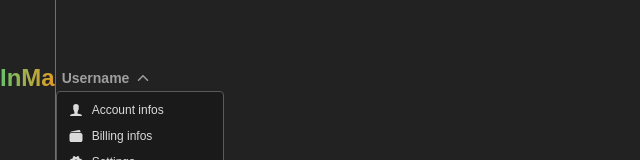
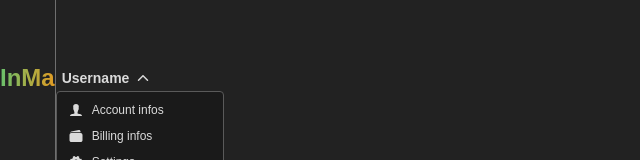
Before and after one commit to Darleanow/InvoiceManager, a Next.js app in the folder frontend/: page /sandbox in a window 1280 px wide. Both pictures are taken after a click on the button "Username". Shown: the part 322-482 px from the top of the page, without its empty margins (0-640 px from the left). Built offline with nearby package versions, Linux system fonts and the light colour scheme.

Commit message:
refactor(Atoms/Molecules): Refactor sass files to make more use of its features & refactor general code & remove unneeded gitkeeps

```diff
--- a/frontend/app/components/atoms/DropdownButton.jsx
+++ b/frontend/app/components/atoms/DropdownButton.jsx
@@ -3,7 +3,10 @@ import { IoIosArrowDown } from "react-icons/io";
 
 export default function DropdownButton({ children, onClick, state }) {
   return (
-    <button className={styles.dropdown_button} onClick={onClick}>
+    <button
+      className={`${styles.dropdown_button} ${state ? styles.active : ""}`}
+      onClick={onClick}
+    >
       <span className={styles.button_text}>{children}</span>
       <span className={`${styles.button_icon} ${state ? styles.rotated : ""}`}>
         <IoIosArrowDown />
--- a/frontend/app/components/atoms/DropdownButton.module.scss
+++ b/frontend/app/components/atoms/DropdownButton.module.scss
@@ -6,6 +6,12 @@ $font_weight: 600;
 @mixin flex-center {
     display: flex;
     align-items: center;
+}
+
+@mixin button-styles($color, $size) {
+    color: $color;
+    font-size: $size;
+    font-weight: $font_weight;
 }
 
 .dropdown_button {
@@ -17,9 +23,7 @@ $font_weight: 600;
     gap: 6px;
 
     .button_text {
-        color: $button_color;
-        font-weight: $font_weight;
-        font-size: $default_font_size;
+        @include button-styles($button_color, $default_font_size);
     }
 
     .button_icon {
@@ -28,13 +32,21 @@ $font_weight: 600;
         font-size: 16px;
     }
 
-    .rotated {
-        transform: rotate(180deg);
+    &:hover {
+        .button_text,
+        .button_icon {
+            color: $hover_color;
+        }
     }
 
-    &:hover {
-        * {
+    &.active {
+        .button_text,
+        .button_icon {
             color: $hover_color;
         }
     }
 }
+
+.rotated {
+    transform: rotate(180deg);
+}
--- a/frontend/app/components/atoms/DropdownContent.jsx
+++ b/frontend/app/components/atoms/DropdownContent.jsx
@@ -1,5 +1,4 @@
 import styles from "./DropdownContent.module.scss";
-
 import {
   IoIosPerson,
   IoIosWallet,
--- a/frontend/app/components/atoms/DropdownContent.module.scss
+++ b/frontend/app/components/atoms/DropdownContent.module.scss
@@ -35,9 +35,6 @@ $hover_bg_color: rgba(217, 217, 217, 0.2);
     @include action_base($color_exit);
 }
 
-.action,
-.action_exit {
-    .icon {
-        font-size: 16px;
-    }
+.icon {
+    font-size: 16px;
 }
--- a/frontend/app/components/molecules/UserDropdown.module.scss
+++ b/frontend/app/components/molecules/UserDropdown.module.scss
@@ -1,3 +1,6 @@
+$dropdown-bg-color: #1A1A1A;
+$dropdown-border-color: #5A5A5A;
+
 .dropdown_wrapper {
     position: relative;
     display: inline-block;
@@ -9,8 +12,8 @@
     left: 0;
     z-index: 10;
     margin-top: 4px;
-    background-color: #1A1A1A;
-    border: 0.5px solid #5A5A5A;
+    background-color: $dropdown-bg-color;
+    border: 0.5px solid $dropdown-border-color;
     border-radius: 4px;
     padding: 6px;
     width: 154px;
```
Also changed, not shown: 2 other files (tests, documents, lock files or other folders).
